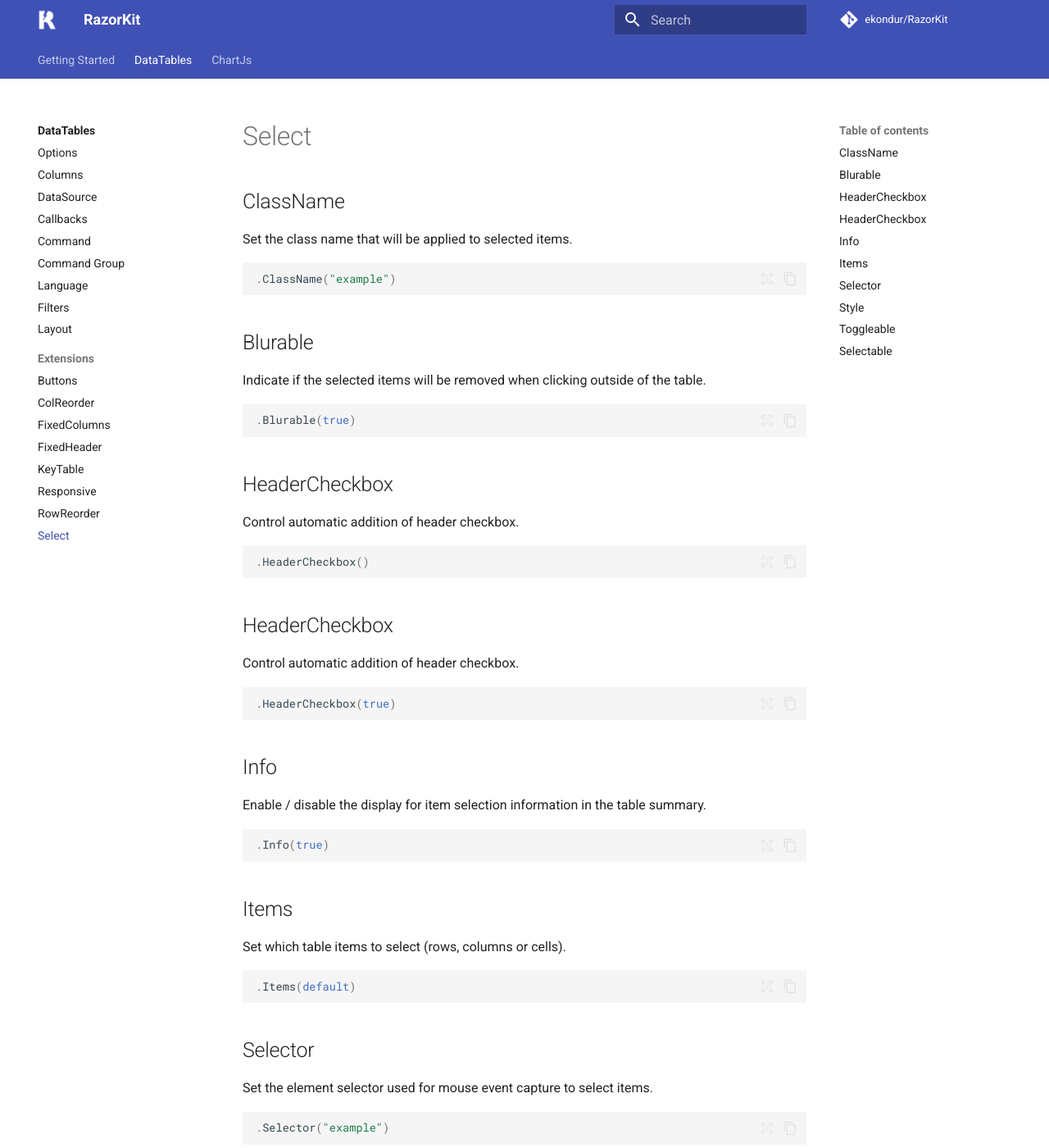
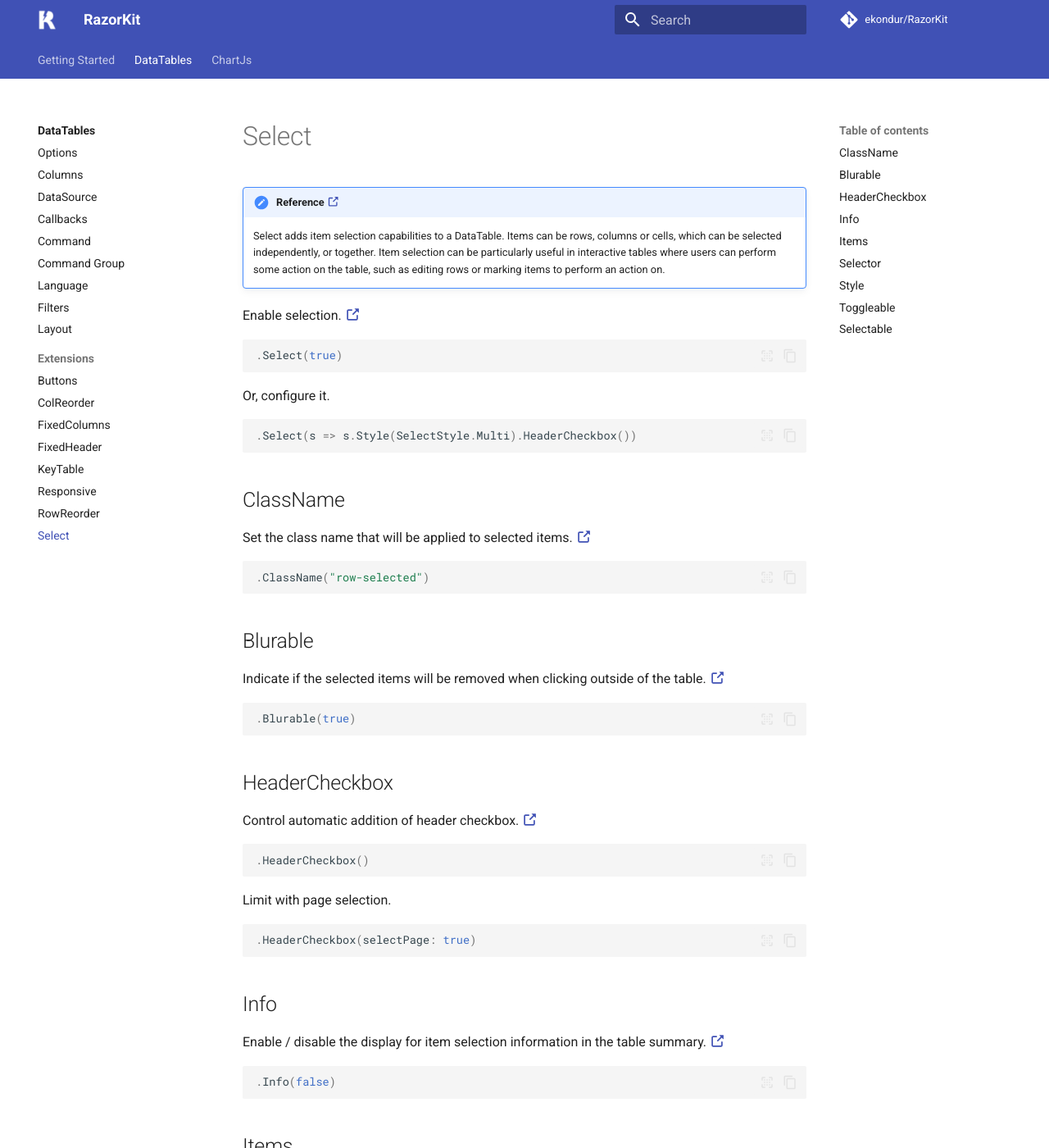
Before and after one commit to ekondur/RazorKit, an MkDocs documentation site: the page built from docs/datatables/extensions/select.md, in a window 1280 px wide and 1400 px high. Shown: the whole window at 82% size. Built offline with MkDocs 1.6.1 and Material for MkDocs 9.7.7, drawn with Linux system fonts in a browser that asks for light colours; comment, search, counter and statistics services are not loaded; some of the changed text lies outside the part shown.

Commit message:
update select doc

````diff
--- a/docs/datatables/extensions/select.md
+++ b/docs/datatables/extensions/select.md
@@ -1,59 +1,80 @@
+!!! note "Reference [:octicons-link-external-16:](https://datatables.net/extensions/select/)"
+	Select adds item selection capabilities to a DataTable. Items can be rows, columns or cells, which can be selected independently, or together.
+	Item selection can be particularly useful in interactive tables where users can perform some action on the table,
+	such as editing rows or marking items to perform an action on.
+
+Enable selection. [:octicons-link-external-16:](https://datatables.net/reference/option/select)
+```csharp
+.Select(true)
+```
+Or, configure it.
+```csharp
+.Select(s => s.Style(SelectStyle.Multi).HeaderCheckbox())
+```
+
 ## ClassName
 Set the class name that will be applied to selected items.
+[:octicons-link-external-16:](https://datatables.net/reference/option/select.className)
 ```csharp
-.ClassName("example")
+.ClassName("row-selected")
 ```
 
 ## Blurable
 Indicate if the selected items will be removed when clicking outside of the table.
+[:octicons-link-external-16:](https://datatables.net/reference/option/select.blurable)
 ```csharp
 .Blurable(true)
 ```
 
 ## HeaderCheckbox
 Control automatic addition of header checkbox.
+[:octicons-link-external-16:](https://datatables.net/reference/option/select.headerCheckbox)
 ```csharp
 .HeaderCheckbox()
 ```
-
-## HeaderCheckbox
-Control automatic addition of header checkbox.
+Limit with page selection.
 ```csharp
-.HeaderCheckbox(true)
+.HeaderCheckbox(selectPage: true)
 ```
 
 ## Info
 Enable / disable the display for item selection information in the table summary.
+[:octicons-link-external-16:](https://datatables.net/reference/option/select.info)
 ```csharp
-.Info(true)
+.Info(false)
 ```
 
 ## Items
 Set which table items to select (rows, columns or cells).
+[:octicons-link-external-16:](https://datatables.net/reference/option/select.items)
 ```csharp
-.Items(default)
+.Items(SelectItems.Row)
 ```
 
 ## Selector
 Set the element selector used for mouse event capture to select items.
+[:octicons-link-external-16:](https://datatables.net/reference/option/select.selector)
 ```csharp
-.Selector("example")
+.Selector("td:first-child")
 ```
 
 ## Style
 Set the selection style for end user interaction with the table.
+[:octicons-link-external-16:](https://datatables.net/reference/option/select.style)
 ```csharp
-.Style(default)
+.Style(SelectStyle.Multi)
 ```
 
 ## Toggleable
 Disable the deselection of selected rows when clicked.
+[:octicons-link-external-16:](https://datatables.net/reference/option/select.toggleable)
 ```csharp
-.Toggleable(true)
+.Toggleable(false)
 ```
 
 ## Selectable
 Set a function that will determine if a row should be selectable.
+[:octicons-link-external-16:](https://datatables.net/reference/option/select.selectable)
 ```csharp
-.Selectable("example")
+.Selectable("selectAction")
 ```
````
Also changed, not shown: docs/datatables/options.md (+10 -6 lines), 1 other file.
